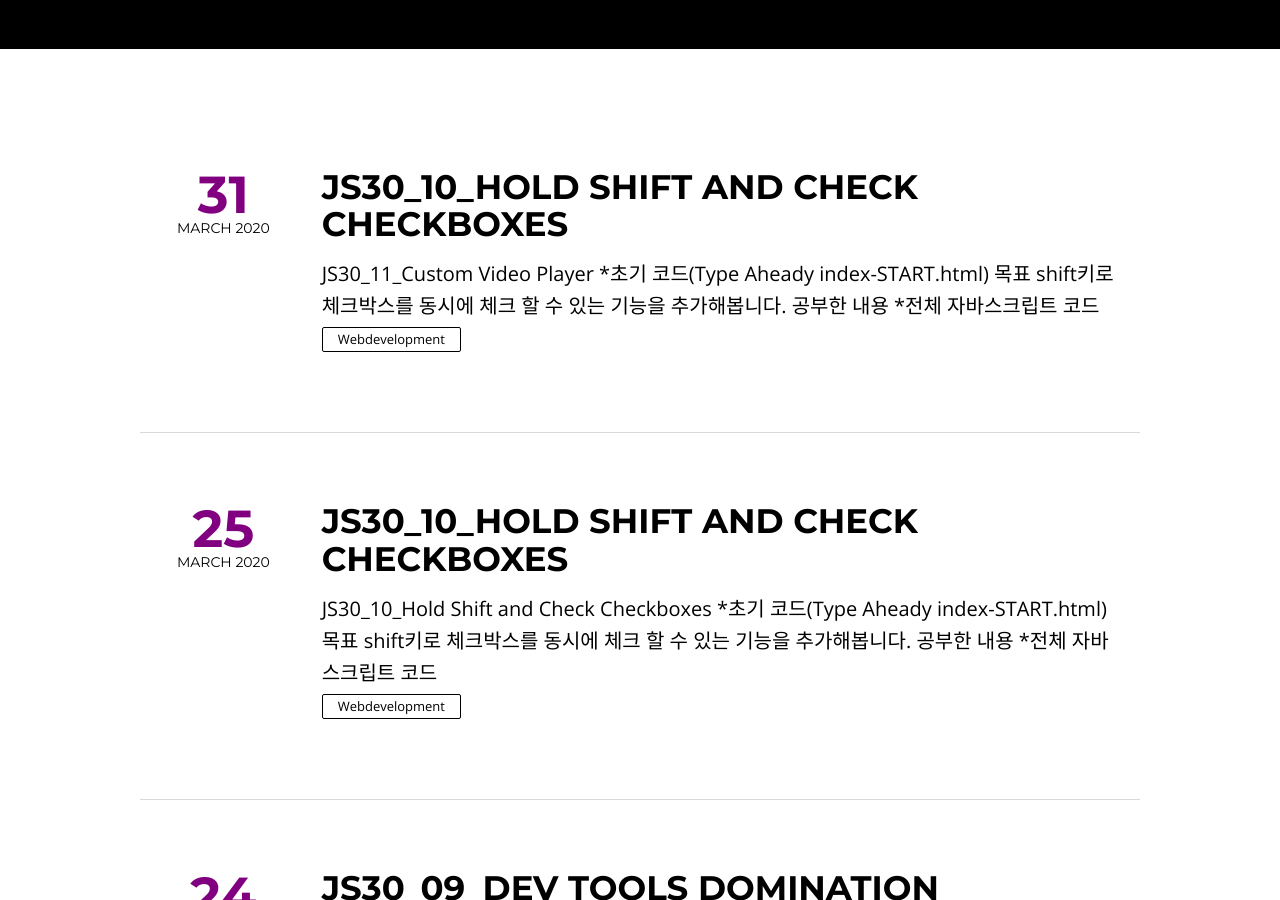
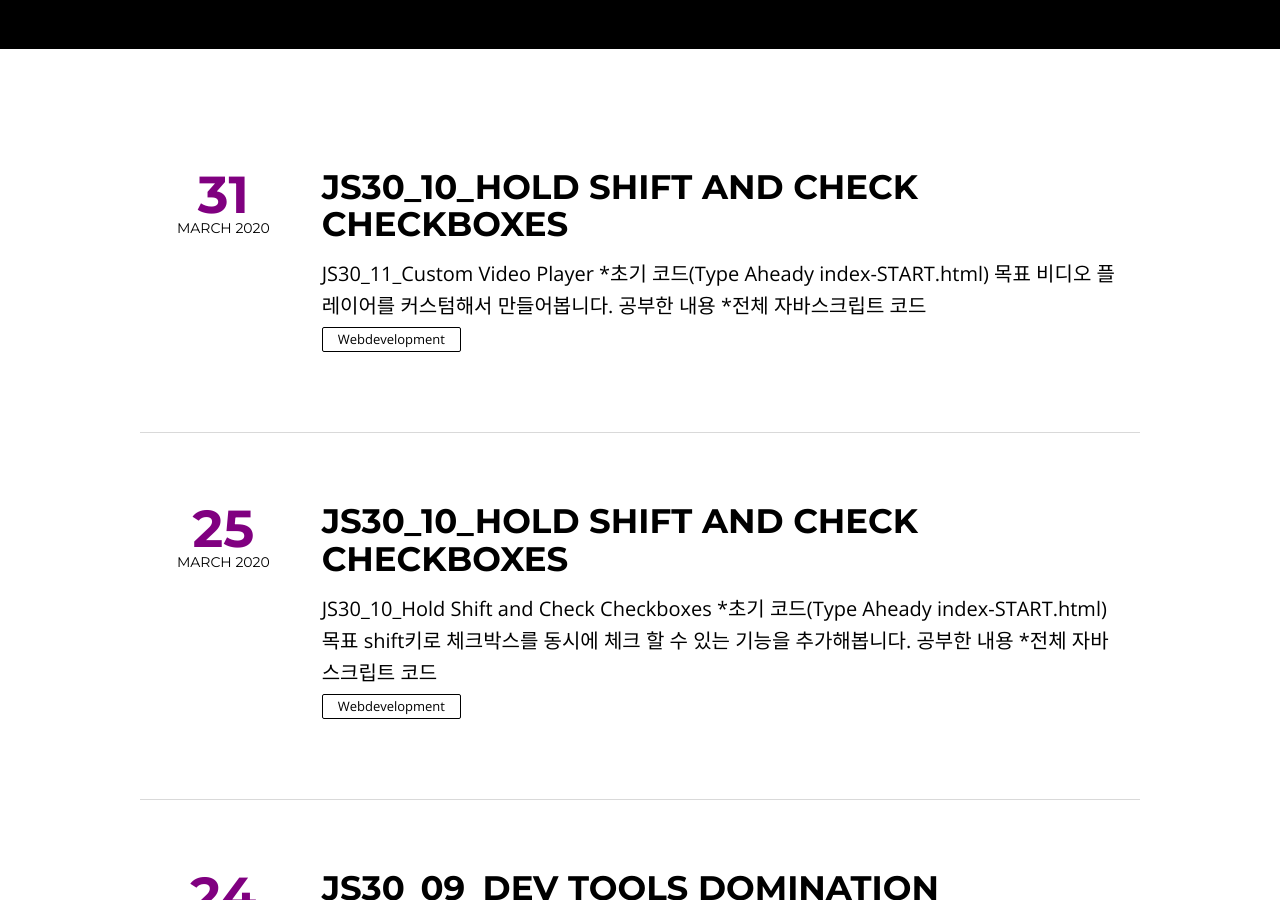
Before and after one commit to lsh58/lsh58.github.io, a Jekyll site: the page built from index.html, in a window 1280 px wide and 900 px high, scrolled down 475 px. Built offline with Jekyll 4.4.1, drawn with Linux system fonts in a browser that asks for light colours; nearby versions of some CDN libraries; the list of posts is cut into pages by our own code.

Commit message:
Update 2020-03-31-JS30_11_Custom Video Player.md

```diff
--- a/_posts/2020-03-31-JS30_11_Custom Video Player.md
+++ b/_posts/2020-03-31-JS30_11_Custom Video Player.md
@@ -18,7 +18,7 @@ featured: true
 
 # JS30_11_Custom Video Player
 
-![image](https://github.com/lsh58/lsh58.github.io/blob/master/images/post/js30/j30-11_01.PNG?raw=true)
+![image](https://github.com/lsh58/lsh58.github.io/blob/master/images/post/js30/j30-11_01.png?raw=true)
 
 *초기 코드(Type Aheady index-START.html)
 <div class="code">
@@ -26,11 +26,11 @@ featured: true
 </div>
 
 ### 목표
-shift키로 체크박스를 동시에 체크 할 수 있는 기능을 추가해봅니다.
+비디오 플레이어를 커스텀해서 만들어봅니다.
 
 ### 공부한 내용
 
 *전체 자바스크립트 코드
 <div class="code">
-<iframe width="100%" height="400" src="//jsfiddle.net/lsh58/asej3v58/1/embedded/js/dark/" allowfullscreen="allowfullscreen" allowpaymentrequest frameborder="0"></iframe>
+<iframe width="100%" height="300" src="//jsfiddle.net/lsh58/56qzagrv/2/embedded/js,html,result/dark/" allowfullscreen="allowfullscreen" allowpaymentrequest frameborder="0"></iframe>
 </div>
```
